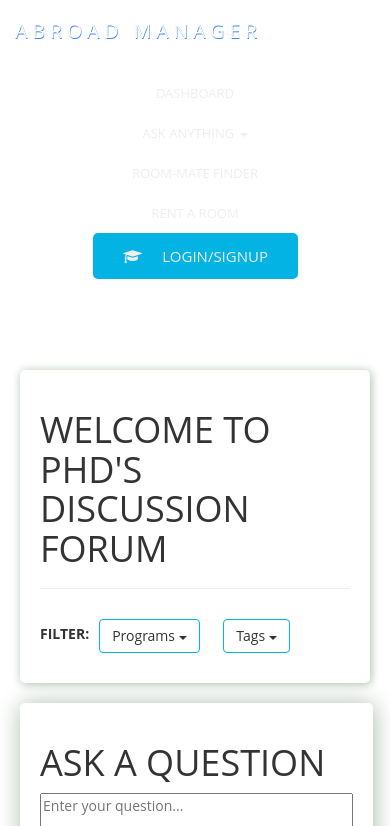
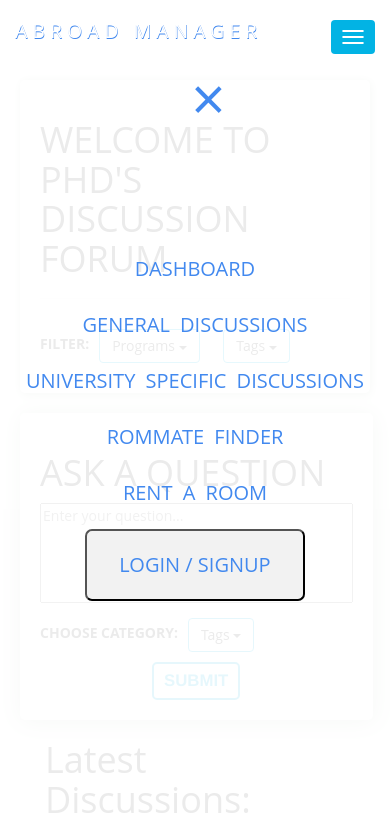
Before and after one commit to rojinaJasmin/abroadmanager-website, a plain HTML site: page phd.html in a window 390 px wide. Both pictures are taken after a click on the button "Toggle navigation". Shown: the top 826 px of the page. Drawn offline with Linux system fonts and the light colour scheme; some icons are missing; a web font is replaced by a local one.

Commit message:
Update phd.html
changed header menu, collapse menu, sticky bar, logo

```diff
--- a/phd.html
+++ b/phd.html
@@ -26,12 +26,24 @@
   <link href="https://fonts.googleapis.com/css?family=Noto+Sans" rel="stylesheet">
 </head>
 <body>
-  <section id="innerbanner" role="banner">
+<div id="myNav" class="overlay">
+  <a href="javascript:void(0)" class="closebtn" onclick="closeNav()" style="color:#4289EF; left:47%; margin-top:50px;">&times;</a>
+  <div class="overlay-content">
+    <a href="dashboard.html">Dashboard</a>
+    <a href="gd.html">General Discussions</a>
+	<a href="ud.html">University Specific Discussions</a>
+    <a href="roommate-search.html">Rommate Finder</a>
+    <a href="rent.html">Rent A Room</a>
+	<a href="login.html"><button style="background-color:#f2f2f2; color:#4289EF;border-radius:7px; padding:14px 16px; width:220px; left:40%;transform: perspective(1px) translateZ(0); box-shadow: 0 0 1px transparent; transition-duration: 0.5s;">LOGIN / SIGNUP</button></a>
+  </div>
+
+</div>
+  <section id="innerbanner1" role="banner">
     <header>
       <div class="header-content clearfix">
-        <nav id="header-nav" class="navbar-dfault">
+        <nav id="header-nav1" class="navbar-fixed-top" style="width: 100vw; height:70px; box-shadow: 0px 4px 8px 0 rgba(255, 255, 255,.2);">
             <div class="container-fluid">
-              <div class="navbar-header">
+              <div class="navbar-header" style="background-color:white;">
                 <a href="index.html" class="visible-lg visible-sm visible-md pull-left">
                   <div id="logo-img" alt="Logo Image"></div>
                 </a>
@@ -41,7 +53,7 @@
                   </a>
                 </div>
 
-                <button type="button" class="navbar-toggle collapsed" data-toggle="collapse" data-target="#navbar-collapse-1" aria-expanded="false">
+                   <button type="button" class="navbar-toggle collapsed" data-toggle="collapse"  aria-expanded="false" onclick="openNav()" style="background-color:#02b3e4;">
                   <span class="sr-only">Toggle navigation</span>
                   <span class="icon-bar"></span>
                   <span class="icon-bar"></span>
@@ -49,8 +61,8 @@
                 </button>
               </div> <!-- navbar-header -->
 
-              <div class="collapse navbar-collapse" id="navbar-collapse-1">
-                <ul id="nav-list" class="nav navbar-nav navbar-right">
+              <div class="collapse navbar-collapse" id="navbar-collapse-1" style="	background-color:white; box-shadow: 5px 3px 25px 0 #aba;">
+                <ul id="nav-list1" class="nav navbar-nav navbar-right">
                   <li>
                     <a href="dashboard.html">Dashboard</a>
                   </li>
@@ -71,7 +83,7 @@
                     <a href="#" id="notification"><span class="fa fa-bell"></span></a>
                   </li>
                   <li>
-                    <a href="login.html" style="padding-top: 0px;"><button><i class="fa fa-graduation-cap" style="padding-right: 20px;"></i>Login/Signup</button>
+                    <a href="login.html" style="padding-top: 0px;"><button style="margin-top:0px; margin-right:-10px;"><i class="fa fa-graduation-cap" style="padding-right: 20px;"></i>Login / Signup</button>
                     </a>
                   </li>
                 </ul>
@@ -84,7 +96,7 @@
 
   <div id="main-section">
     <div class="container">
-      <div id="first-card">
+      <div id="first-card" style="margin-top:80px;">
         <h1>Welcome to PHD's Discussion Forum</h1>
         <hr>
         <div class="pull-left" style="margin-top: 15px;"><strong>Filter:</strong></div>
@@ -436,17 +448,17 @@
   <script src="js/bootstrap.min.js"></script>
   <script src="js/script.js"></script>
 
-  <!-- INCREASE HEIGHT OF INNERBANNER ON CLICK OF NAVIGATION BAR -->
+
   <script>
-  $('.navbar-toggle').on('click', function () {
+ 	// function to open and close nav menu on small screen
+  function openNav() {
+    document.getElementById("myNav").style.width = "100%";
+}
+function closeNav() {
+    document.getElementById("myNav").style.width = "0%";
+}
 
-    if ($('.navbar-collapse').hasClass("collapse")) {
-      $('#innerbanner').css("height", "350px");
-    }
-    if ($('.navbar-collapse').hasClass("in")) {
-      $('#innerbanner').css("height", "100px");
-    }
-  });
+
 
   // popup the suggestion bar
   $('#question').on('click', function () {
```
